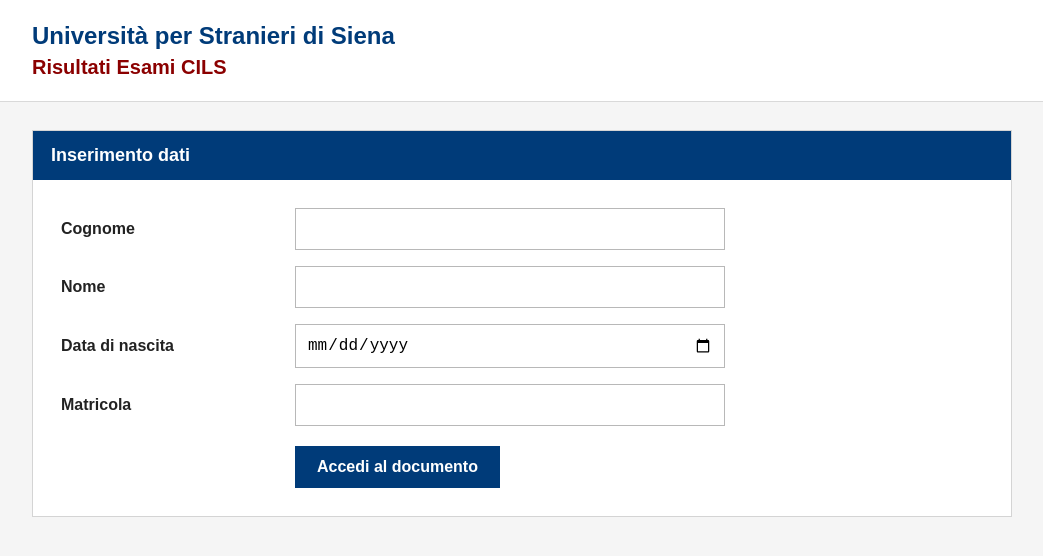
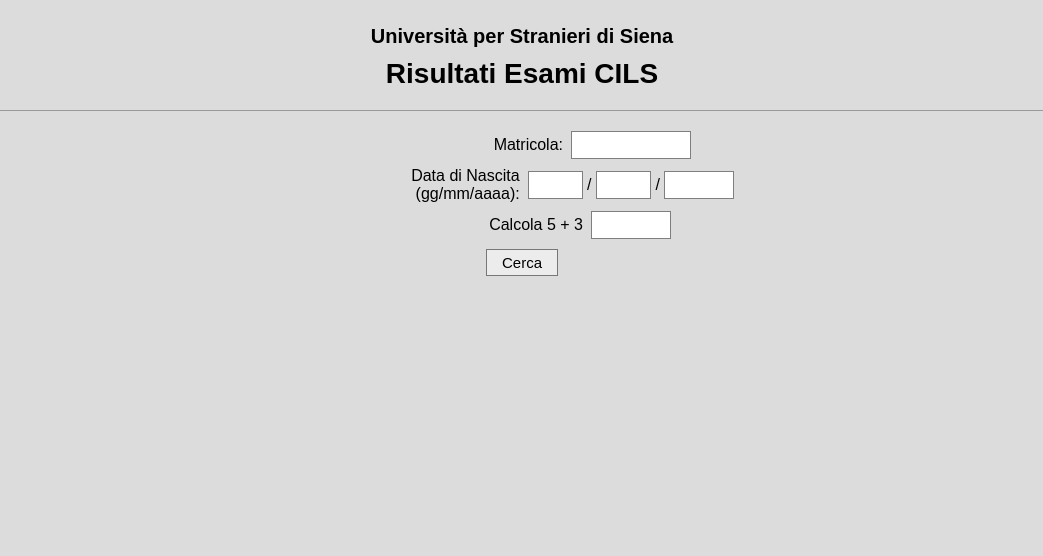
Before and after one commit to atilasarihmaali1994-lang/risultati-cils, a website: page public/index.html in a window 1280 px wide. Shown: the whole page, without its empty margins (118-1161 px from the left). Drawn offline with Linux system fonts and the light colour scheme.

Commit message:
Update index.html

```diff
--- a/public/index.html
+++ b/public/index.html
@@ -1,213 +1,227 @@
-<!doctype html>
+<!DOCTYPE html>
 <html lang="it">
 <head>
-  <meta charset="utf-8">
-  <meta name="viewport" content="width=device-width, initial-scale=1">
+<meta charset="UTF-8">
+<meta name="viewport" content="width=device-width, initial-scale=1.0">
+
 <title>Università per Stranieri di Siena - Risultati Esami CILS</title>
 
 <style>
-    body {
-      margin: 0;
-      background: #f5f5f5;
-      font-family: Arial, Helvetica, sans-serif;
-      color: #222;
+body{
+    margin:0;
+    background:#dcdcdc;
+    font-family:Arial, Helvetica, sans-serif;
+    color:#000;
 }
 
-    .header {
-      background: #ffffff;
-      border-bottom: 1px solid #d9d9d9;
-      padding: 22px 0;
+.wrapper{
+    width:100%;
+    text-align:center;
+    margin-top:25px;
 }
 
-    .container {
-      width: min(980px, calc(100% - 30px));
-      margin: 0 auto;
+.small-title{
+    font-size:20px;
+    font-weight:bold;
+    margin-bottom:10px;
 }
 
-    .title {
-      color: #003b79;
-      font-size: 24px;
-      font-weight: bold;
-      margin: 0;
+.big-title{
+    font-size:28px;
+    font-weight:bold;
+    margin-bottom:20px;
 }
 
-    .subtitle {
-      color: #8b0000;
-      font-size: 20px;
-      font-weight: bold;
-      margin-top: 6px;
+.line{
+    border-top:1px solid #9a9a9a;
+    margin-bottom:20px;
 }
 
-    .panel {
-      background: #fff;
-      border: 1px solid #d4d4d4;
-      margin-top: 28px;
+.form-box{
+    width:520px;
+    margin:auto;
+    text-align:left;
 }
 
-    .panel-header {
-      background: #003b79;
-      color: white;
-      padding: 14px 18px;
-      font-size: 18px;
-      font-weight: bold;
+.row{
+    display:flex;
+    align-items:center;
+    justify-content:center;
+    margin-bottom:8px;
 }
 
-    .panel-body {
-      padding: 28px;
+label{
+    width:210px;
+    text-align:right;
+    margin-right:8px;
+    font-size:16px;
 }
 
-    .row {
-      display: grid;
-      grid-template-columns: 220px 1fr;
-      gap: 14px;
-      margin-bottom: 16px;
-      align-items: center;
+input{
+    border:1px solid #7f7f7f;
+    height:28px;
+    font-size:16px;
+    padding:3px 5px;
+    box-sizing:border-box;
 }
 
-    label {
-      font-weight: bold;
-      font-size: 16px;
+.matricola{
+    width:120px;
 }
 
-    input {
-      width: 100%;
-      max-width: 430px;
-      padding: 11px;
-      border: 1px solid #b8b8b8;
-      font-size: 16px;
-      box-sizing: border-box;
+.day{
+    width:55px;
 }
 
-    button {
-      background: #003b79;
-      color: white;
-      border: 0;
-      padding: 12px 22px;
-      cursor: pointer;
-      font-size: 16px;
-      font-weight: bold;
+.month{
+    width:55px;
 }
 
-    button:hover {
-      background: #0052a3;
+.year{
+    width:70px;
 }
 
-    .btn-wrap {
-      margin-left: 234px;
-      margin-top: 20px;
+.math{
+    width:80px;
 }
 
-    .message {
-      display: none;
-      margin-top: 24px;
-      padding: 18px;
-      background: #edf8ee;
-      border: 1px solid #c2e1c5;
-      color: #1f6b2b;
-      font-size: 16px;
+button{
+    border:1px solid #777;
+    background:#ececec;
+    padding:4px 15px;
+    cursor:pointer;
+    font-size:15px;
 }
 
-    .message.error {
-      background: #fff0f0;
-      border-color: #e2b2b2;
-      color: #8b0000;
+button:hover{
+    background:#dddddd;
 }
 
-    .download-btn {
-      display: inline-block;
-      margin-top: 14px;
-      text-decoration: none;
-      background: #003b79;
-      color: white;
-      padding: 12px 20px;
-      font-weight: bold;
+.button-row{
+    text-align:center;
+    margin-top:10px;
 }
 
-    @media (max-width: 700px) {
-      .row {
-        grid-template-columns: 1fr;
+#message{
+    margin-top:20px;
+    text-align:center;
 }
 
-      .btn-wrap {
-        margin-left: 0;
-      }
-
-      input {
-        max-width: none;
-      }
+.download{
+    display:inline-block;
+    margin-top:12px;
+    padding:8px 16px;
+    background:#ececec;
+    border:1px solid #777;
+    color:black;
+    text-decoration:none;
 }
 </style>
 </head>
 
 <body>
 
-  <header class="header">
-    <div class="container">
-      <h1 class="title">Università per Stranieri di Siena</h1>
-      <div class="subtitle">Risultati Esami CILS</div>
-    </div>
-  </header>
+<div class="wrapper">
 
-  <main class="container">
-
-    <section class="panel">
-      <div class="panel-header">
-        Inserimento dati
+  <div class="small-title">
+    Università per Stranieri di Siena
   </div>
 
-      <div class="panel-body">
+  <div class="big-title">
+    Risultati Esami CILS
+  </div>
+
+  <div class="line"></div>
+
+  <div class="form-box">
 
     <form id="form">
 
       <div class="row">
-            <label for="cognome">Cognome</label>
-            <input id="cognome" name="cognome" required>
+        <label>Matricola:</label>
+        <input
+          class="matricola"
+          type="text"
+          name="matricola"
+          required>
       </div>
 
       <div class="row">
-            <label for="nome">Nome</label>
-            <input id="nome" name="nome" required>
+        <label>Data di Nascita (gg/mm/aaaa):</label>
+
+        <input class="day" type="number" id="day" min="1" max="31" required>
+        &nbsp;/&nbsp;
+        <input class="month" type="number" id="month" min="1" max="12" required>
+        &nbsp;/&nbsp;
+        <input class="year" type="number" id="year" required>
       </div>
 
       <div class="row">
-            <label for="dataNascita">Data di nascita</label>
-            <input id="dataNascita" name="dataNascita" type="date" required>
+        <label id="mathLabel"></label>
+
+        <input
+          class="math"
+          type="number"
+          id="mathAnswer"
+          required>
       </div>
 
-          <div class="row">
-            <label for="matricola">Matricola</label>
-            <input id="matricola" name="matricola" required>
-          </div>
-
-          <div class="btn-wrap">
+      <div class="button-row">
         <button type="submit">
-              Accedi al documento
+          Cerca
         </button>
       </div>
 
     </form>
 
-        <div id="message" class="message"></div>
+    <div id="message"></div>
 
   </div>
-    </section>
-
-  </main>
+</div>
 
 <script>
 const form = document.getElementById("form");
 const message = document.getElementById("message");
 
+const n1 = Math.floor(Math.random() * 5) + 1;
+const n2 = Math.floor(Math.random() * 5) + 1;
+const result = n1 + n2;
+
+document.getElementById("mathLabel").innerText =
+  `Calcola ${n1} + ${n2}`;
+
 form.addEventListener("submit", async (e) => {
   e.preventDefault();
 
-      message.style.display = "block";
-      message.className = "message";
-      message.innerHTML = "Verifica dati in corso...";
+  const answer = parseInt(
+    document.getElementById("mathAnswer").value
+  );
 
-      const payload = Object.fromEntries(
-        new FormData(form).entries()
-      );
+  if (answer !== result) {
+    message.innerHTML =
+      "<span style='color:red'>Calcolo errato.</span>";
+    return;
+  }
+
+  const day = document
+    .getElementById("day")
+    .value
+    .padStart(2, "0");
+
+  const month = document
+    .getElementById("month")
+    .value
+    .padStart(2, "0");
+
+  const year = document
+    .getElementById("year")
+    .value;
+
+  const dataNascita = `${year}-${month}-${day}`;
+
+  const matricola = document
+    .querySelector("[name=matricola]")
+    .value;
 
   try {
     const res = await fetch("/api/verifica", {
@@ -215,29 +229,33 @@
       headers: {
         "Content-Type": "application/json"
       },
-          body: JSON.stringify(payload)
+      body: JSON.stringify({
+        matricola,
+        dataNascita
+      })
     });
 
     const data = await res.json();
 
-        if (!res.ok || !data.ok) {
-          throw new Error(
-            data.message || "Dati non validi."
-          );
+    if (!data.ok) {
+      throw new Error();
     }
 
     message.innerHTML = `
-          Accesso completato.<br><br>
-          <a class="download-btn"
+      <div style="margin-top:10px;">
+        Accesso completato
+        <br><br>
+        <a class="download"
            href="${data.downloadUrl}"
            download>
            Scarica documento
         </a>
+      </div>
     `;
 
-      } catch (err) {
-        message.className = "message error";
-        message.innerHTML = err.message;
+  } catch {
+    message.innerHTML =
+      "<span style='color:red'>Dati non validi.</span>";
   }
 });
 </script>
```
Lines whose indentation alone changed are shown as unchanged.
